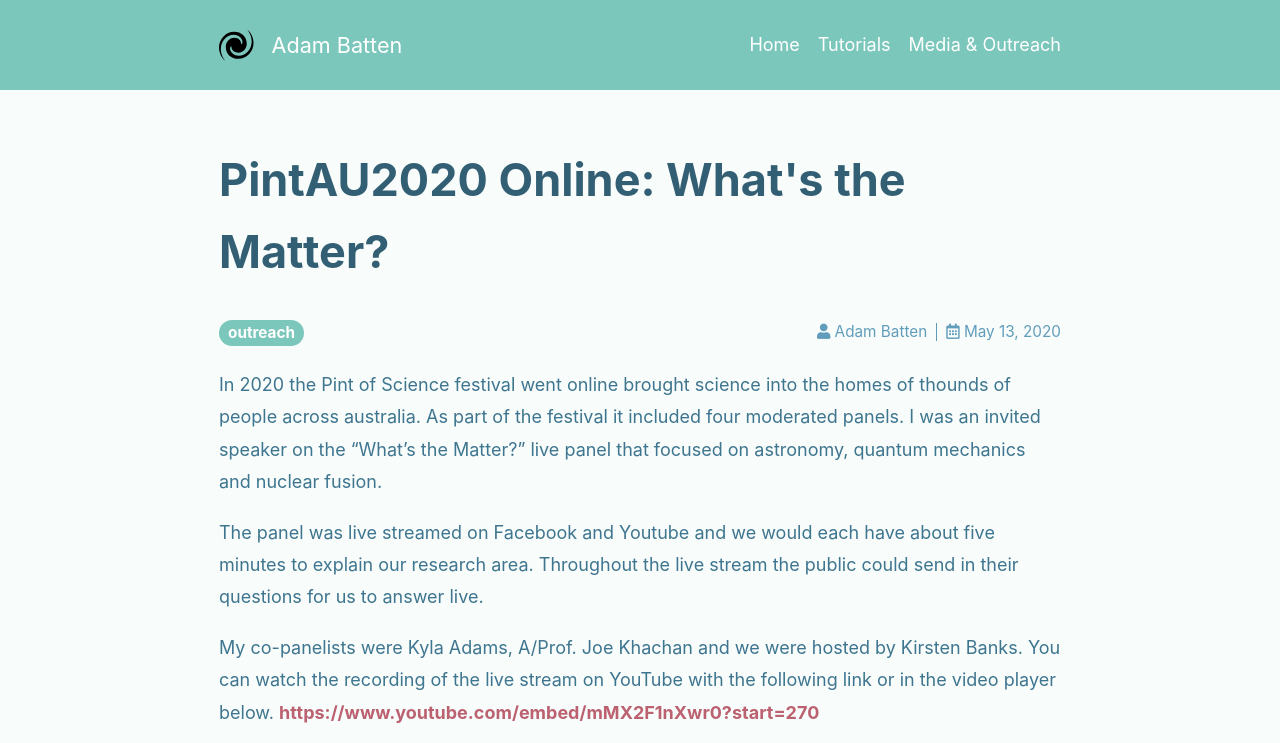
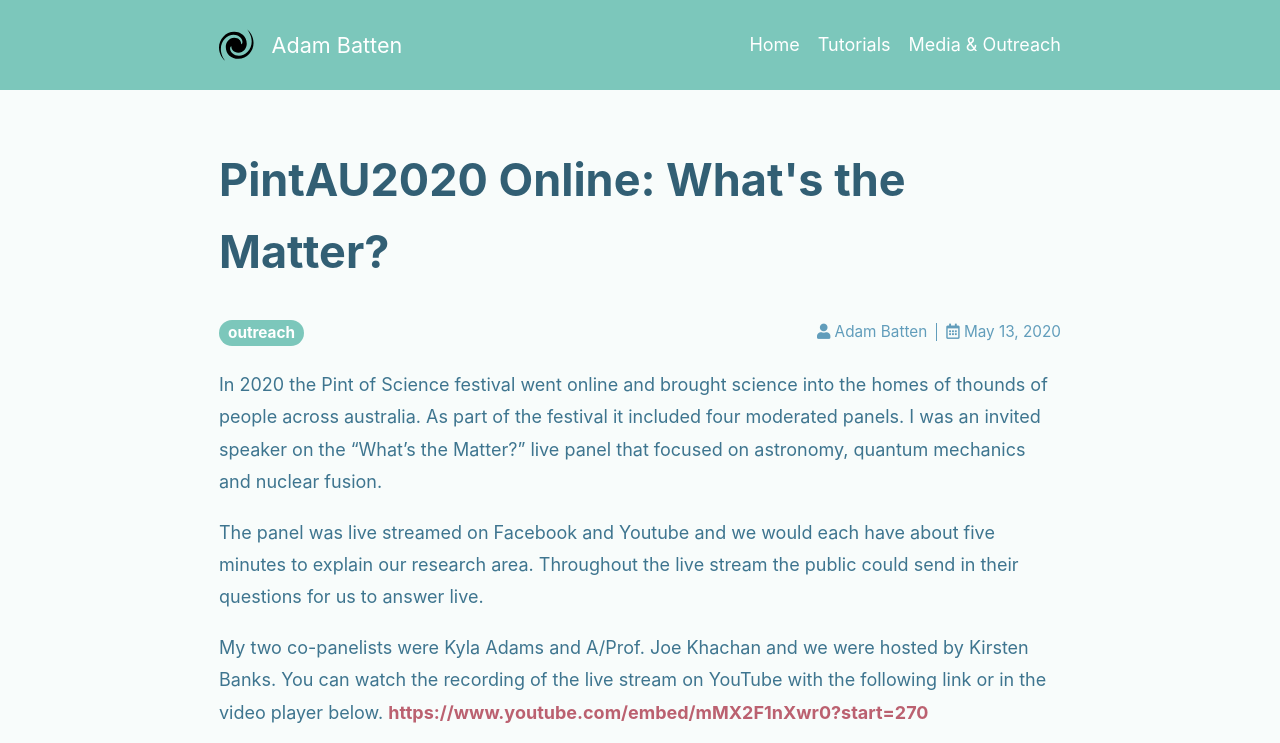
Before and after one commit to abatten/abatten.github.io, a Jekyll site: the page built from _outreach/pint_of_science_2020.md, in a window 1280 px wide, cut to the strip 0-743 px from the top of the page. Built offline with Jekyll 4.4.1, drawn with Linux system fonts in a browser that asks for light colours; nearby versions of some CDN libraries.

Commit message:
Fixed typo in pintau20 page

```diff
--- a/_outreach/pint_of_science_2020.md
+++ b/_outreach/pint_of_science_2020.md
@@ -9,14 +9,14 @@ tags: outreach
 lastupdated: 2020-12-14
 ---
 
-In 2020 the Pint of Science festival went online brought science into the homes of thounds of people across australia.
+In 2020 the Pint of Science festival went online and brought science into the homes of thounds of people across australia.
 As part of the festival it included four moderated panels.
 I was an invited speaker on the "What's the Matter?" live panel that focused on astronomy, quantum mechanics and nuclear fusion.
 
 The panel was live streamed on Facebook and Youtube and we would each have about five minutes to explain our research area.
 Throughout the live stream the public could send in their questions for us to answer live.
 
-My co-panelists were Kyla Adams, A/Prof. Joe Khachan and we were hosted by Kirsten Banks. You can watch the recording of the live stream on YouTube with the following link or in the video player below. <a href="https://www.youtube.com/embed/mMX2F1nXwr0?start=270">https://www.youtube.com/embed/mMX2F1nXwr0?start=270</a>
+My two co-panelists were Kyla Adams and A/Prof. Joe Khachan and we were hosted by Kirsten Banks. You can watch the recording of the live stream on YouTube with the following link or in the video player below. <a href="https://www.youtube.com/embed/mMX2F1nXwr0?start=270">https://www.youtube.com/embed/mMX2F1nXwr0?start=270</a>
 
 
 <div class="embed-responsive embed-responsive-16by9" style="text-align: center;">
```
